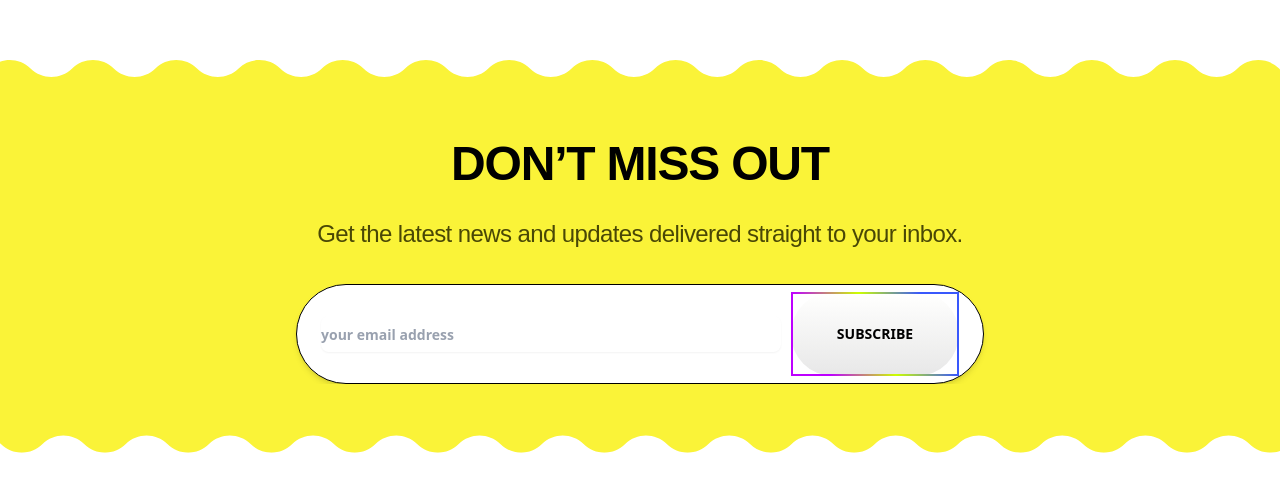
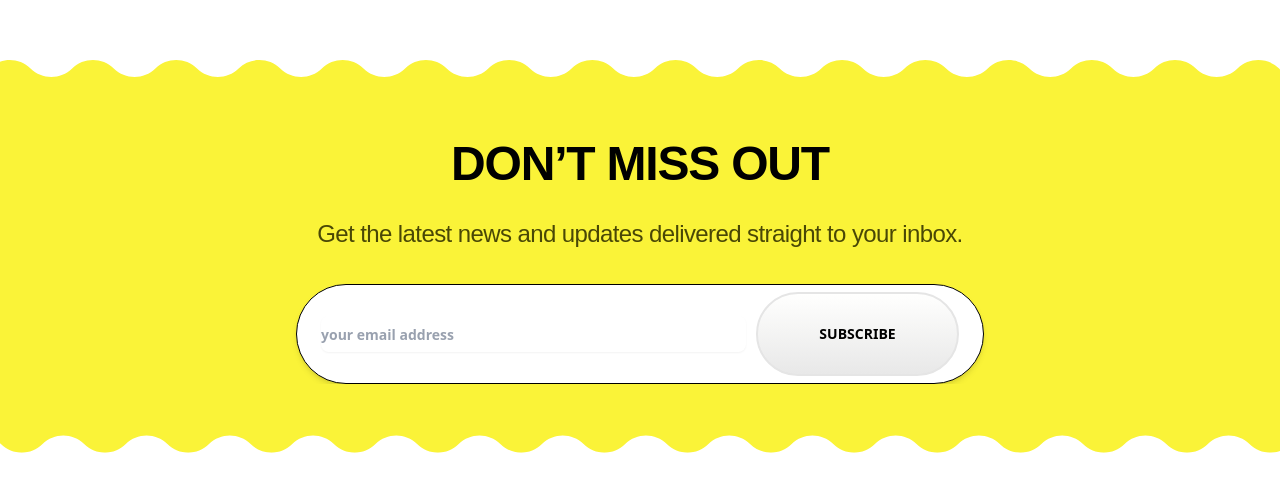
Before and after one commit to john-data-chen/ikg-footer, a React (Vite) app: page / in a window 1280 px wide. Shown: the part 283-774 px from the top of the page. Built offline with nearby package versions, Linux system fonts and the light colour scheme.

Commit message:
refactor(Footer): simplify button styling using tailwind

```diff
--- a/src/components/Footer.tsx
+++ b/src/components/Footer.tsx
@@ -28,20 +28,7 @@ const Footer: React.FC = () => {
           />
           <Button
             type="submit"
-            className="relative flex h-[84px] min-w-[168px] items-center justify-center gap-2 rounded-[66px] border-2 bg-gradient-to-b from-[#FFFFFE] to-[#E8E8E8] p-2 font-bold text-black shadow-[0_0_0_4px_#FFFFFF26]"
-            style={{
-              borderImage:
-                'linear-gradient(245.4deg, #3958FC 18.85%, #CCFF00 48.99%, #BD00FF 81.15%) 1',
-              borderWidth: 2
-            }}
-            onMouseOver={(e) => {
-              ;(e.currentTarget as HTMLElement).style.borderImage =
-                'linear-gradient(110.51deg, #3958FC 22.55%, #CCFF00 49.11%, #BD00FF 77.45%) 1'
-            }}
-            onMouseOut={(e) => {
-              ;(e.currentTarget as HTMLElement).style.borderImage =
-                'linear-gradient(245.4deg, #3958FC 18.85%, #CCFF00 48.99%, #BD00FF 81.15%) 1'
-            }}
+            className="border-image-[linear-gradient(245.4deg,_#3958FC_18.85%,_#CCFF00_48.99%,_#BD00FF_81.15%)_1] relative flex h-[84px] w-[203px] items-center justify-center gap-2 rounded-[66px] border-2 bg-gradient-to-b from-[#FFFFFE] to-[#E8E8E8] p-2 font-bold text-black shadow-[0_0_0_4px_#FFFFFF26]"
           >
             SUBSCRIBE
           </Button>
```
